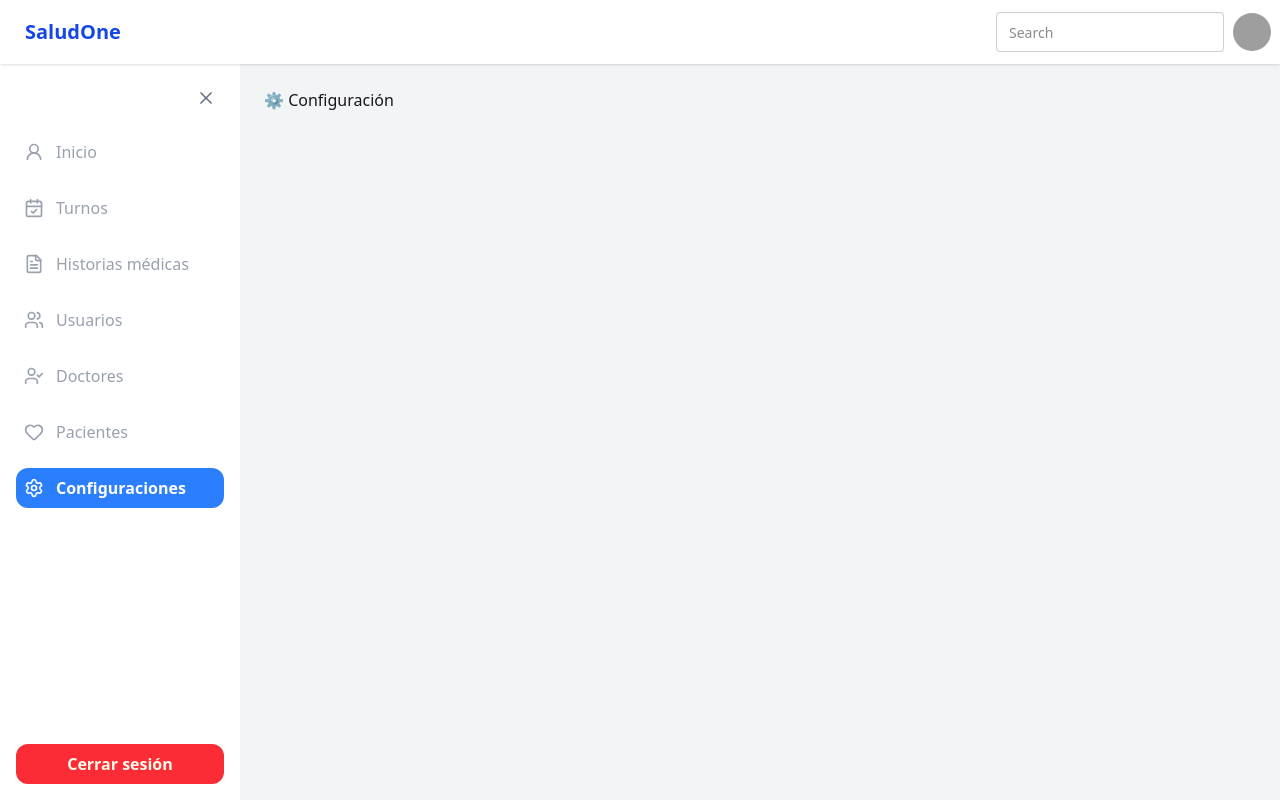
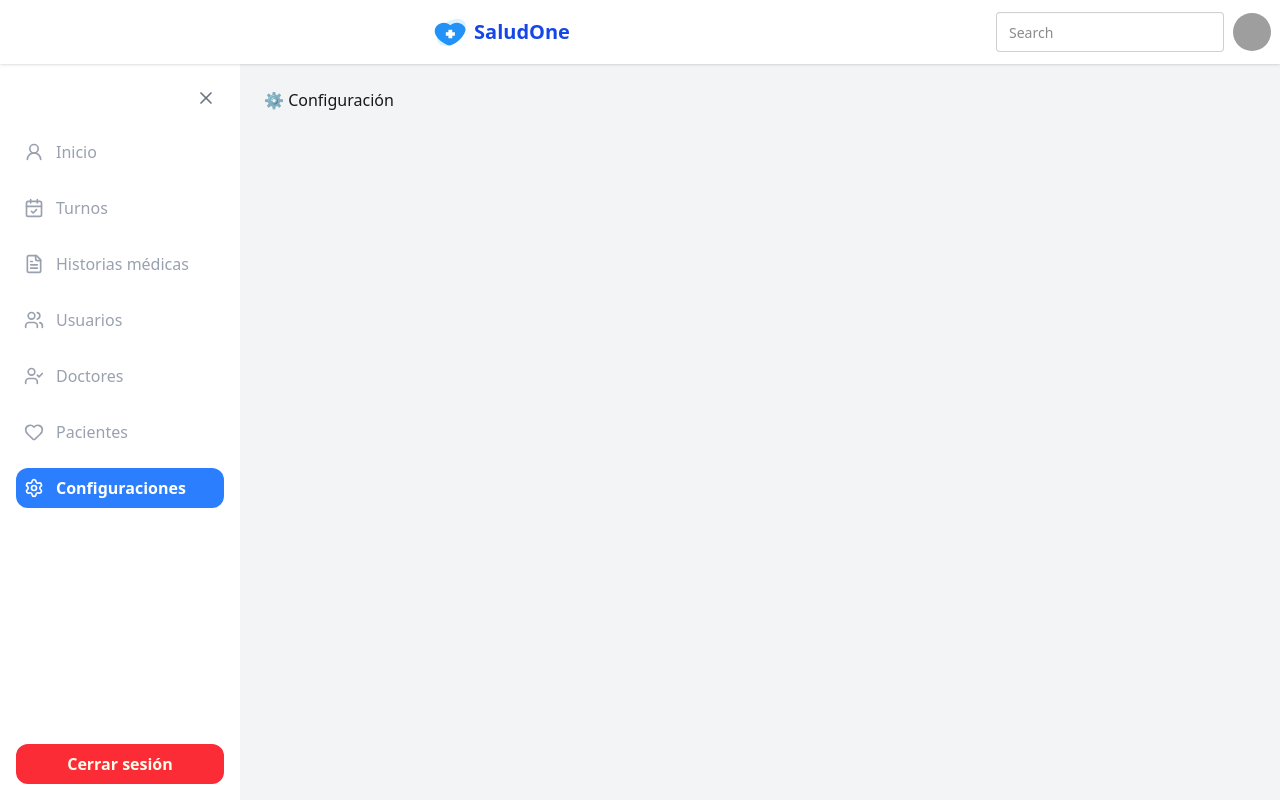
Before and after one commit to conrado85/equipo-32, a React (Vite) app: page /dashboard/settings in a window 1280 px wide. Built offline with nearby package versions, Linux system fonts and the light colour scheme; sample sign-in values are in the browser's storage; grey boxes are pictures that could not be loaded.

Commit message:
agregandole logo al navbarprivate

```diff
--- a/src/components/NavBarPrivate.jsx
+++ b/src/components/NavBarPrivate.jsx
@@ -3,9 +3,17 @@ import React from "react";
 function NavBarPrivate() {
   return (
     <div className="navbar bg-white shadow-sm">
-      <div className="flex-1">
-        <a className="btn btn-ghost text-xl text-blue-700">SaludOne</a>
-      </div>
+    <div className="flex-1">
+  <a className="btn btn-ghost text-xl text-blue-700 flex items-center gap-2">
+    <img
+      src="/icons/logo.svg"
+      alt="SaludOne logo"
+      className="w-8 h-8"
+    />
+    SaludOne
+  </a>
+</div>
+
       <div className="flex gap-2">
         <input
           type="text"
```
